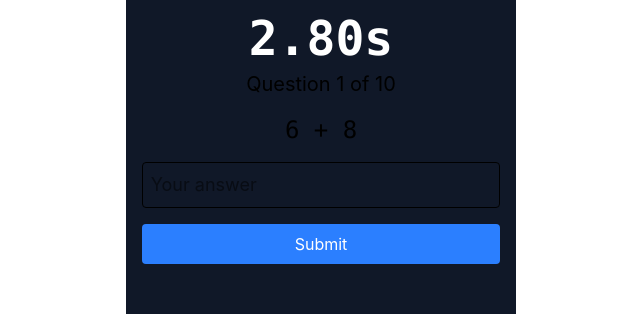
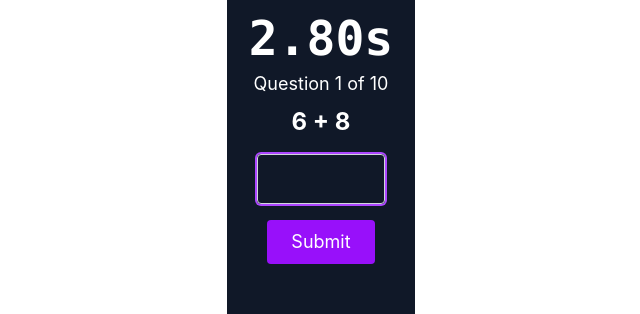
Before and after one commit to acunil/summit, a React (Vite) app: page / in a window 1280 px wide. Both pictures are taken after a click on the button "Start". Shown: the part 339-653 px from the top of the page, without its empty margins (319-959 px from the left). Built offline with nearby package versions, Linux system fonts and the light colour scheme.

Commit message:
chore: fixes input box

```diff
--- a/src/components/question-form.tsx
+++ b/src/components/question-form.tsx
@@ -1,9 +1,9 @@
-import type React from 'react';
+import { useEffect, useRef } from 'react';
 
 interface QuestionFormProps {
   question: string;
   userAnswer: string;
-  onChange: (val: string) => void;
+  onChange: (value: string) => void;
   onSubmit: (e: React.FormEvent) => void;
   currentIndex: number;
   totalQuestions: number;
@@ -17,23 +17,39 @@ export const QuestionForm: React.FC<QuestionFormProps> = ({
   currentIndex,
   totalQuestions,
 }) => {
+  const inputRef = useRef<HTMLInputElement>(null);
+
+  useEffect(() => {
+    inputRef.current?.focus();
+  }, []);
+
+  useEffect(() => {
+    const handleKeyDown = () => {
+      inputRef.current?.focus();
+    };
+    window.addEventListener('keydown', handleKeyDown);
+    return () => window.removeEventListener('keydown', handleKeyDown);
+  }, []);
+
   return (
-    <form onSubmit={onSubmit} className="w-full max-w-sm">
-      <div className="mb-4 text-xl text-center">
+    <form onSubmit={onSubmit} className="flex flex-col items-center">
+      <p className="mb-2 text-lg text-white">
         Question {currentIndex + 1} of {totalQuestions}
-      </div>
-      <div className="mb-4 text-2xl text-center font-mono">{question}</div>
+      </p>
+      <p className="mb-4 text-2xl text-white font-bold">{question}</p>
       <input
+        ref={inputRef}
         type="number"
+        required
+        inputMode="numeric"
+        pattern="[0-9]*"
         value={userAnswer}
         onChange={(e) => onChange(e.target.value)}
-        className="w-full p-2 border rounded mb-4 text-lg"
-        placeholder="Your answer"
-        required
+        className="text-center text-2xl px-4 py-2 rounded border border-gray-300 focus:outline-none focus:ring-2 focus:ring-purple-500 w-32"
       />
       <button
         type="submit"
-        className="w-full bg-blue-500 text-white py-2 rounded hover:bg-blue-600"
+        className="mt-4 bg-purple-600 px-6 py-2 rounded text-white text-lg hover:bg-purple-700"
       >
         Submit
       </button>
--- a/src/lib/styles/globals.css
+++ b/src/lib/styles/globals.css
@@ -44,3 +44,14 @@ code {
     max-width: 48rem;
   }
 }
+
+/* Remove number input arrows */
+input[type=number]::-webkit-inner-spin-button,
+input[type=number]::-webkit-outer-spin-button {
+  -webkit-appearance: none;
+  margin: 0;
+}
+
+input[type=number] {
+  -moz-appearance: textfield; /* Firefox */
+}
```
